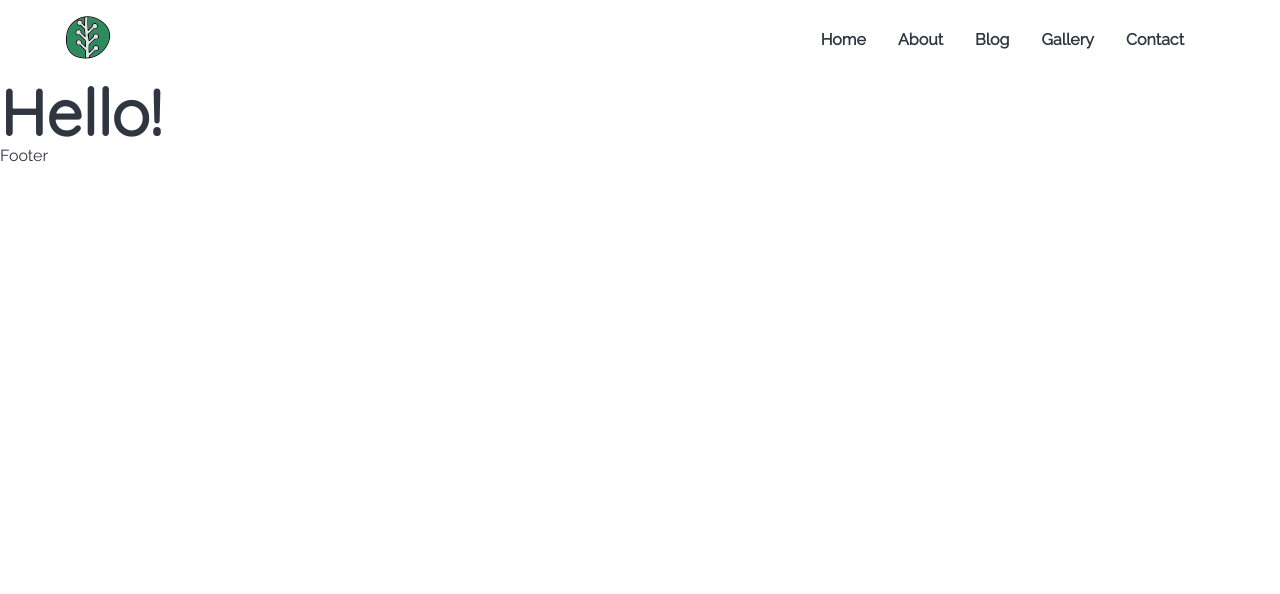
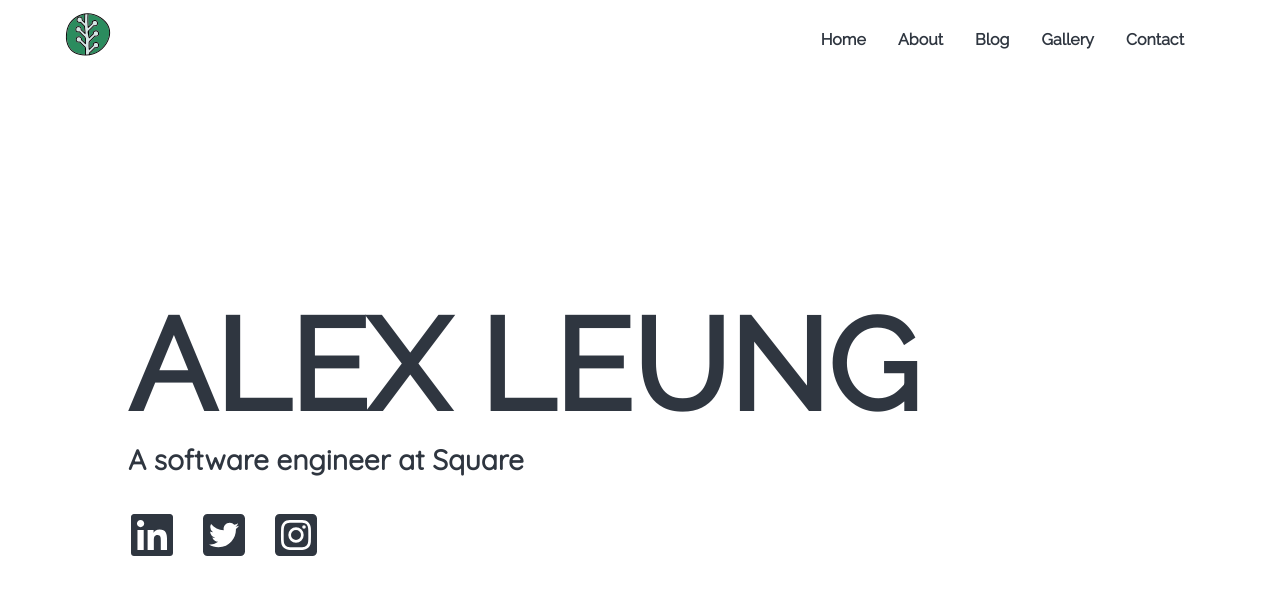
Before and after one commit to yjcyun/gatsby_alex_leung, a Gatsby site: page / in a window 1280 px wide. Built offline with nearby package versions, Linux system fonts and the light colour scheme; Gatsby itself is replaced by a stand-in of ours.

Commit message:
hero component

```diff
--- a/src/components/Footer.js
+++ /dev/null
@@ -1,11 +0,0 @@
-import React from 'react'
-
-const Footer = () => {
-  return (
-    <div>
-      Footer
-    </div>
-  )
-}
-
-export default Footer
--- /dev/null
+++ b/src/components/Hero.js
@@ -0,0 +1,57 @@
+import React from 'react';
+import { Link } from 'gatsby';
+import styled from 'styled-components';
+import SocialLinks from '../constants/socialLinks';
+
+const Hero = () => {
+  return (
+    <HeroWrapper>
+      <div className="section-center hero-center">
+        <div className="hero-info">
+          <div>
+            <h1>alex leung</h1>
+            <h3>A software engineer at Square</h3>
+            <SocialLinks />
+          </div>
+        </div>
+      </div>
+    </HeroWrapper>
+  )
+}
+
+const HeroWrapper = styled.section`
+margin-top: -5rem;
+padding-top: 5rem;
+height: 100vh;
+background: var(--clr-white);
+position: relative;
+
+.hero-center{
+  height: 100%;
+  width: 80vw;
+  display: grid;
+  align-items: center;
+}
+
+.hero-info h1 {
+  font-weight: bold;
+  font-family: var(--ff-primary);
+  text-transform: uppercase;
+}
+
+.hero-info h3 {
+  max-width: 30rem;
+}
+@media (min-width: 768px) {
+  .hero-info h1 {
+    font-size: 8rem;
+  }
+  .social-links {
+    width: 12rem;
+  }
+  .social-link {
+    font-size: 3rem;
+  }
+`;
+
+export default Hero
--- a/src/components/Layout.js
+++ b/src/components/Layout.js
@@ -1,13 +1,11 @@
 import React from 'react'
 import Navbar from './Navbar'
-import Footer from './Footer'
 
 const Layout = ({children}) => {
   return (
     <>
       <Navbar />
       {children}
-      <Footer />
     </>
   )
 }
--- a/src/components/Navbar.js
+++ b/src/components/Navbar.js
@@ -1,5 +1,6 @@
 import React from 'react';
 import { FiAlignJustify } from 'react-icons/fi';
+import { Link } from 'gatsby';
 import styled from 'styled-components';
 import logo from '../assets/logo.png';
 import NavLinks from '../constants/links';
@@ -9,7 +10,9 @@ const Navbar = () => {
     <NavbarWrapper>
       <div className="nav-center">
         <div className="nav-header">
-          <img src={logo} alt="logo" />
+          <Link to="/">
+            <img src={logo} alt="logo" />
+          </Link>
           <button type="button" className="toggle-btn">
             <FiAlignJustify />
           </button>
--- a/src/constants/socialLinks.js
+++ b/src/constants/socialLinks.js
@@ -0,0 +1,36 @@
+import React from 'react';
+import { FaLinkedin, FaTwitterSquare, FaInstagramSquare } from 'react-icons/fa';
+
+const data = [
+  {
+    id: 1,
+    icon: <FaLinkedin className="social-icon" />,
+    url: 'https://www.linkedin.com'
+  },
+  {
+    id: 2,
+    icon: <FaTwitterSquare className="social-icon" />,
+    url: 'https://www.twitter.com'
+  },
+  {
+    id: 3,
+    icon: <FaInstagramSquare className="social-icon" />,
+    url: 'https://www.instagram.com'
+  }
+];
+
+const links = data.map(link => (
+  <li key={link.id}>
+    <a href={link.url} className="social-link">
+      {link.icon}
+    </a>
+  </li>
+));
+
+export default ({ styleClass }) => {
+  return (
+    <ul className={`social-links ${styleClass ? styleClass : ''}`}>
+      {links}
+    </ul>
+  )
+}
--- a/src/pages/index.js
+++ b/src/pages/index.js
@@ -1,10 +1,11 @@
 import React from "react"
 import Layout from "../components/Layout"
+import Hero from "../components/Hero"
 
 export default () => {
   return(
     <Layout>
-      <h1>Hello!</h1>
+      <Hero />
     </Layout>
   )
 }
--- a/src/styles/global.css
+++ b/src/styles/global.css
@@ -45,12 +45,12 @@ h1,
 h2,
 h3,
 h4 {
-  text-transform: capitalize;
   line-height: 1.25;
   font-family: var(--ff-secondary);
 }
 h1 {
   font-size: 3rem;
+  margin-bottom: 1rem;
 }
 h2 {
   font-size: 2rem;
@@ -85,3 +85,32 @@ h4 {
     line-height: 1;
   }
 }
+
+/* section */
+ .section-center {
+    width: 90vw;
+    max-width: var(--max-width);
+    margin: 0 auto;
+  }
+
+  @media screen and (min-width: 992px) {
+    .section-center {
+      width: 95vw;
+    }
+  }
+
+/* social links */
+.social-links {
+  margin-top: 2rem;
+  width: 8rem;
+  display:flex;
+  justify-content: space-between;
+}
+.social-link {
+  font-size: 1.75rem;
+  color: var(--clr-black);
+  transition: var(--transition);
+}
+.social-link:hover {
+  color: var(--clr-hover);
+}
```
